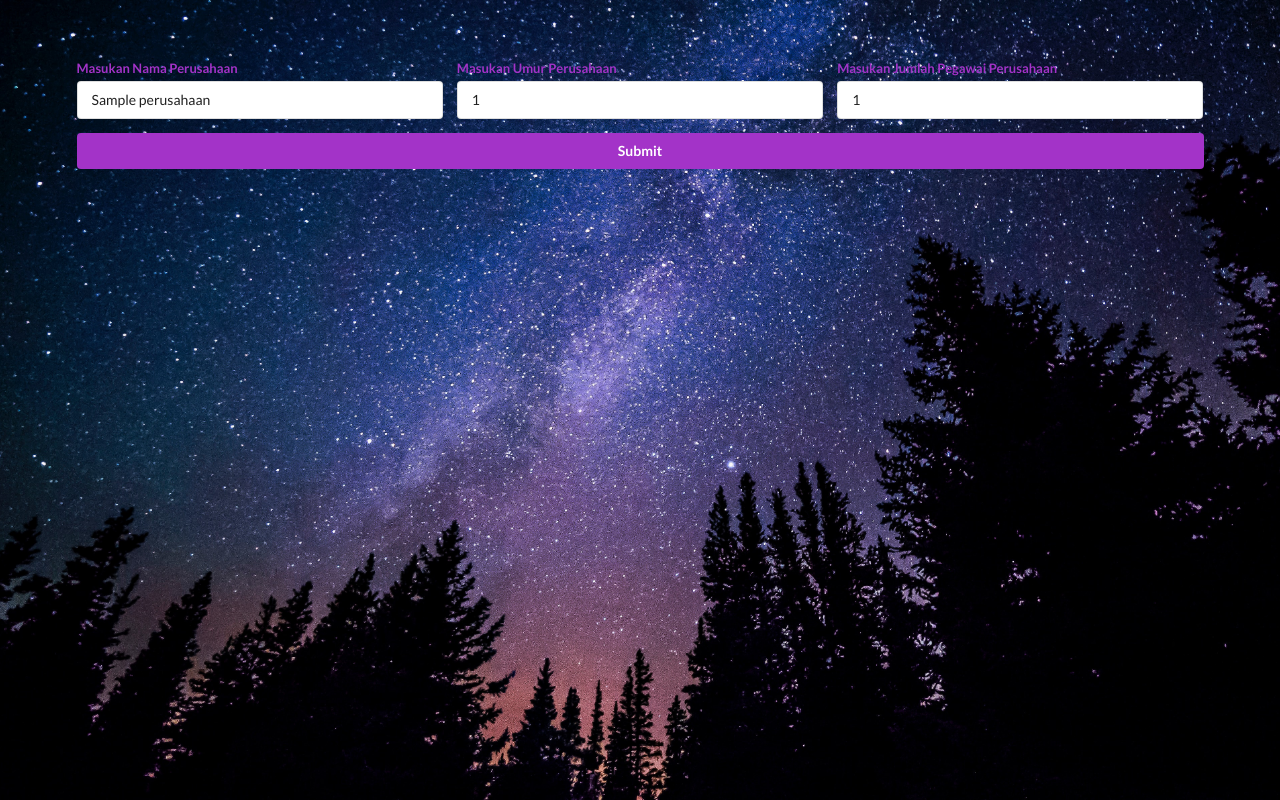
After one commit to ave-shina/paw-kelompok-9, a Node server app: page /edit/600000000000000000000001 in a window 1280 px wide. The commit adds this page. Run offline with Node 20, Linux system fonts and the light colour scheme; tables that the repository leaves empty hold one stand-in row (values such as "Sample post"); some libraries are stand-ins or nearby versions.

Commit message:
Commit Edit form

```diff
--- a/routes/home.js
+++ b/routes/home.js
@@ -16,7 +16,7 @@ router.get("/", (req, res, next) => {
 // Route to add data
 router.post("/add", (req, res, next) => {
   //Requesting datas from page
-  const [nama, umur, pegawai] = req.body;
+  const {nama, umur, pegawai} = req.body;
 
   console.log(nama, umur, pegawai);
 
@@ -36,4 +36,26 @@ router.post("/add", (req, res, next) => {
   });
 });
 
+router.get('/edit/:id', (req, res, next) => {
+  console.log(req.params.id);
+  perusahaan.findOneAndUpdate({_id: req.params.id},req.body, { new: true }, (err, docs)=>{
+      console.log(docs);
+
+      console.log(docs.nama);
+
+      res.render('edit', {perusahaan:docs});
+  })
+});
+
+router.post('/edit/:id', (req, res, next) => {
+  perusahaan.findByIdAndUpdate({_id: req.params.id},req.body, (err)=>{
+      if (err) {
+          console.log(err);
+          next(err);
+      } else {
+          res.redirect('/');
+      }
+  })
+});
+
 module.exports = router;
--- /dev/null
+++ b/views/edit.ejs
@@ -0,0 +1,50 @@
+<!DOCTYPE html>
+<html lang="en">
+<head>
+    <meta charset="UTF-8">
+    <meta http-equiv="X-UA-Compatible" content="IE=edge">
+    <meta name="viewport" content="width=device-width, initial-scale=1.0">
+    <title>CRUD PAW Kelompok 9</title>
+    <link rel="stylesheet" href="/css/semantic.min.css">
+    <link rel="stylesheet" href="/css/style.css">
+</head>
+<body>
+    <div class="wrapper">
+        <br>
+        <br>
+        <br>
+        <div class="ui container">
+            <form id="form" action="/edit/<%= perusahaan._id %>" class="ui form" method="POST">
+                <div class="three fields">
+                    <div class="field">
+                        <label for="label" class="ui header purple">Masukan Nama Perusahaan</label>
+                        <input type="text" name="nama" placeholder="Masukan Nama Perusahaan" value="<%= perusahaan.nama %>"  id="nama">
+                    </div>
+                    <div class="field">
+                        <label for="label" class="ui header purple">Masukan Umur Perusahaan</label>
+                        <input type="number" name="umur" placeholder="Masukan Umur Perusahaan" value="<%= perusahaan.umur %>" id="umur">
+                    </div>
+                    <div class="field">
+                        <label for="label" class="ui header purple">Masukan Jumlah Pegawai Perusahaan</label>
+                        <input type="number" name="pegawai" placeholder="Masukan Jumlah Pegawai Perusahaan" value="<%= perusahaan.pegawai %>" id="pegawai">
+                    </div>
+                </div>
+                <!-- <div class=" one fields"> -->
+                    <div class="field fluid">
+                        <input
+                        type="submit"
+                        value="Submit"
+                        class="ui button purple fluid"
+                      />
+                    </div>
+                <!-- </div> -->
+            </form>
+            <br>
+            <br>
+            <br>
+
+        </div>
+    </div>
+</body>
+
+</html>
```
Also changed, not shown: views/home.ejs (+2 -24 lines), 1 other file.
